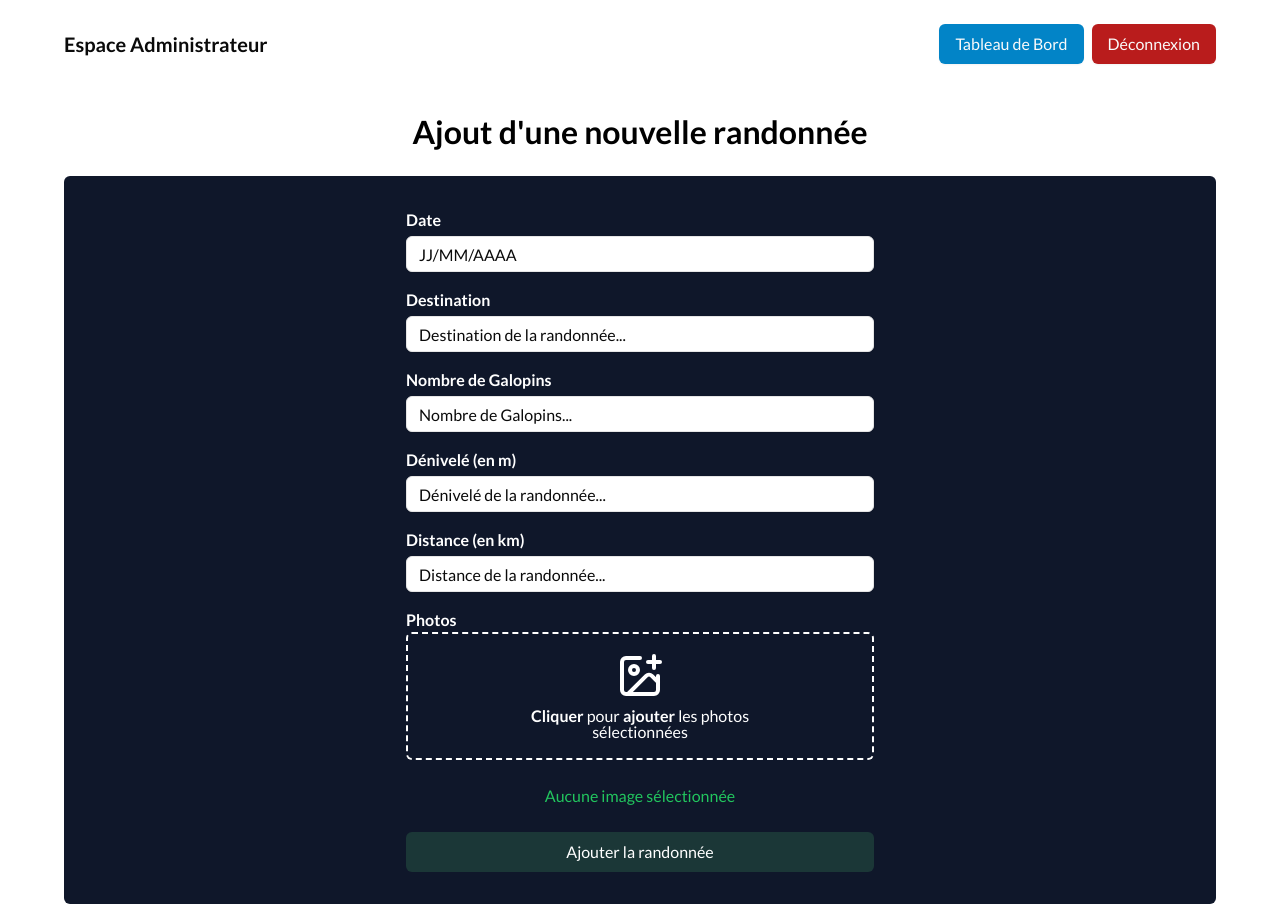
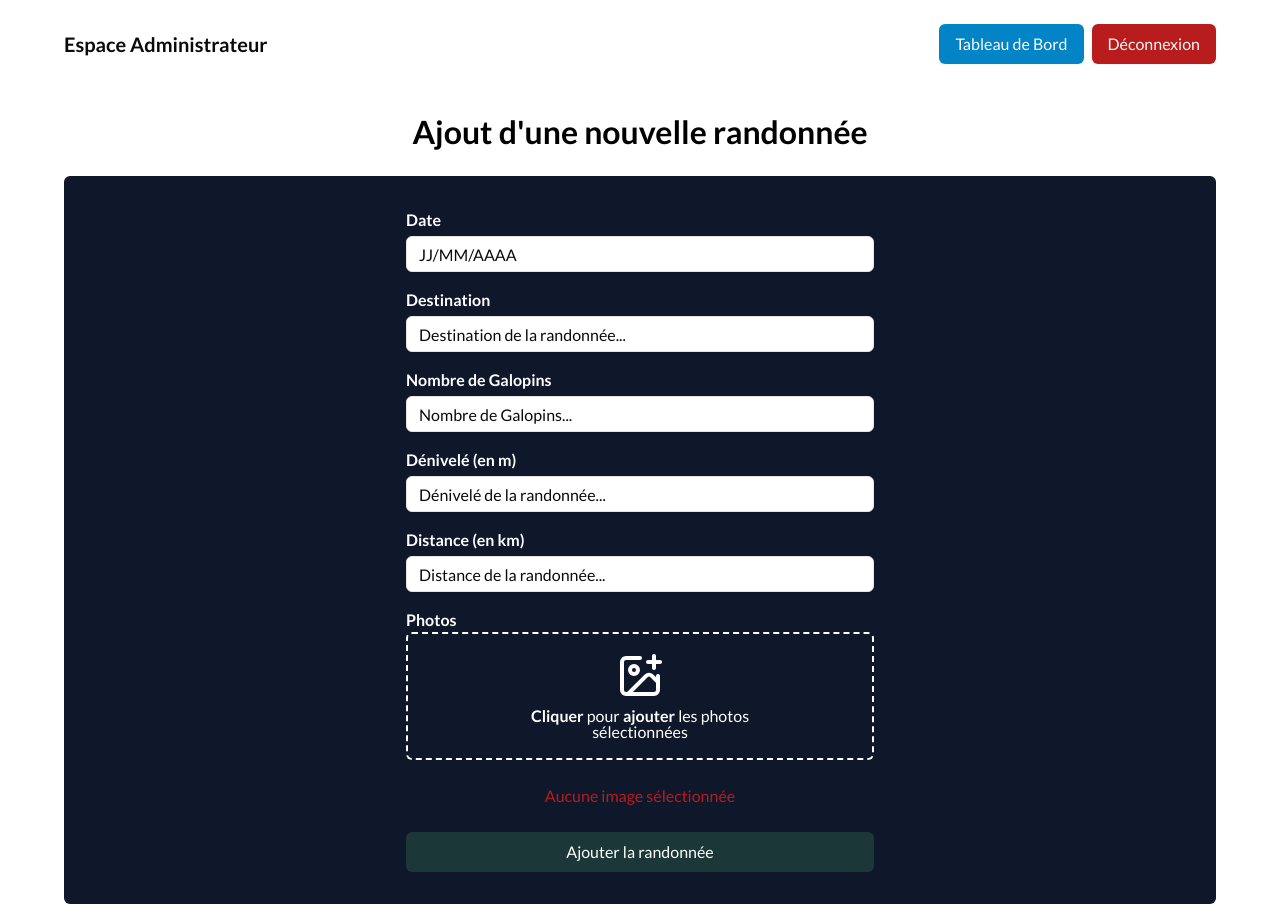
Before and after one commit to SebastienLaurentt/Galopins-Next-V2, a Next.js app: page /account/addrando in a window 1280 px wide. Built offline with nearby package versions, Linux system fonts and the light colour scheme.

Commit message:
destructive text if image number = 0

```diff
--- a/app/(auth)/account/addrando/page.tsx
+++ b/app/(auth)/account/addrando/page.tsx
@@ -203,7 +203,11 @@ const AccountRandoAdd: React.FC = () => {
                   <Loader />
                 </div>
               ) : (
-                <span className="text-green-500">
+                <span
+                  className={
+                    images.length === 0 ? "text-destructive" : "text-green-500"
+                  }
+                >
                   {images.length === 0
                     ? "Aucune image sélectionnée"
                     : `${images.length} images sélectionnées`}
```
